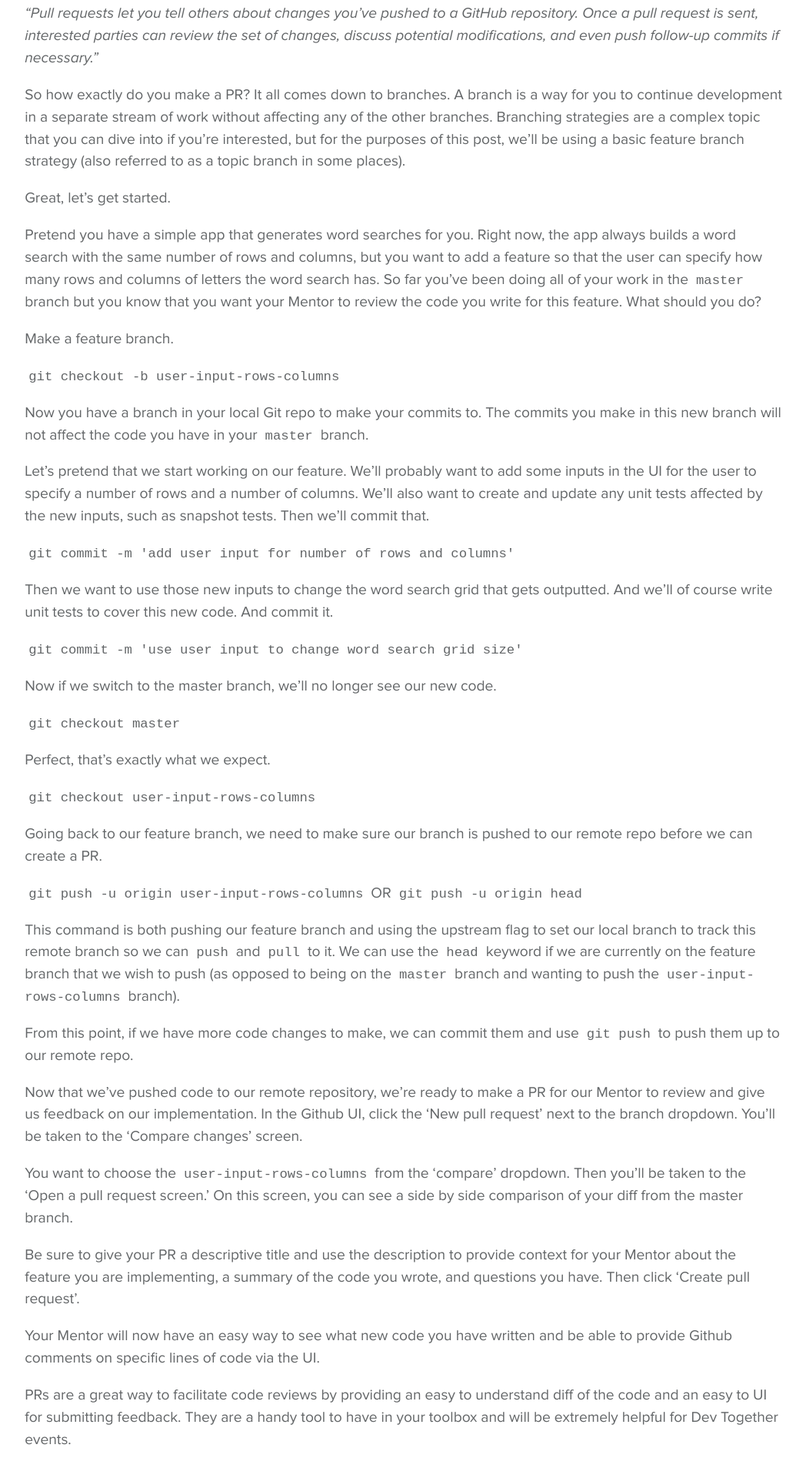
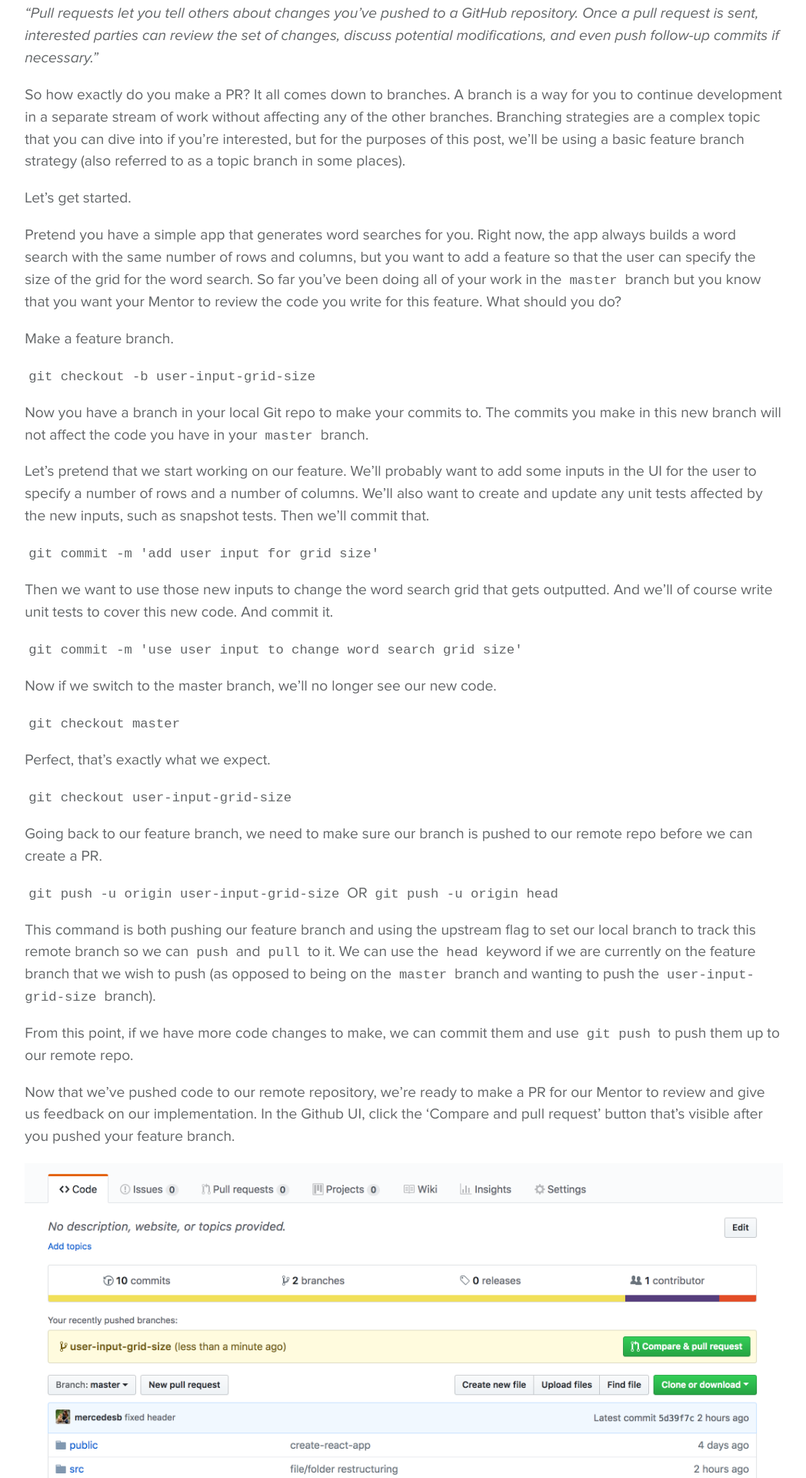
Before and after one commit to mercedesb/dev-together, a Jekyll site: the page built from docs/_posts/2018-06-05-make-a-pull-request.md, in a window 1280 px wide. Shown: the part 555-2475 px from the top of the page at 77% size, without its empty margins (115-1163 px from the left). Built offline with Jekyll 4.4.1, drawn with Linux system fonts in a browser that asks for light colours; some of the changed text lies outside the part shown.

Commit message:
updated pull request post with images

```diff
--- a/docs/_posts/2018-06-05-make-a-pull-request.md
+++ b/docs/_posts/2018-06-05-make-a-pull-request.md
@@ -13,19 +13,19 @@
 
 So how exactly do you make a PR? It all comes down to branches. A branch is a way for you to continue development in a separate stream of work without affecting any of the other branches. Branching strategies are a complex topic that you can dive into if you're interested, but for the purposes of this post, we'll be using a basic feature branch strategy (also referred to as a topic branch in some places).
 
-Great, let's get started.
+Let's get started.
 
-Pretend you have a simple app that generates word searches for you. Right now, the app always builds a word search with the same number of rows and columns, but you want to add a feature so that the user can specify how many rows and columns of letters the word search has. So far you've been doing all of your work in the `master` branch but you know that you want your Mentor to review the code you write for this feature. What should you do?
+Pretend you have a simple app that generates word searches for you. Right now, the app always builds a word search with the same number of rows and columns, but you want to add a feature so that the user can specify the size of the grid for the word search. So far you've been doing all of your work in the `master` branch but you know that you want your Mentor to review the code you write for this feature. What should you do?
 
 Make a feature branch.
 
-`git checkout -b user-input-rows-columns`
+`git checkout -b user-input-grid-size`
 
 Now you have a branch in your local Git repo to make your commits to. The commits you make in this new branch will not affect the code you have in your `master` branch.
 
 Let's pretend that we start working on our feature. We'll probably want to add some inputs in the UI for the user to specify a number of rows and a number of columns. We'll also want to create and update any unit tests affected by the new inputs, such as snapshot tests. Then we'll commit that.
 
-`git commit -m 'add user input for number of rows and columns'`
+`git commit -m 'add user input for grid size'`
 
 Then we want to use those new inputs to change the word search grid that gets outputted. And we'll of course write unit tests to cover this new code. And commit it.
 
@@ -37,22 +37,30 @@
 
 Perfect, that's exactly what we expect.
 
-`git checkout user-input-rows-columns`
+`git checkout user-input-grid-size`
 
 Going back to our feature branch, we need to make sure our branch is pushed to our remote repo before we can create a PR.
 
-`git push -u origin user-input-rows-columns` OR `git push -u origin head`
+`git push -u origin user-input-grid-size` OR `git push -u origin head`
 
-This command is both pushing our feature branch and using the upstream flag to set our local branch to track this remote branch so we can `push` and `pull` to it. We can use the `head` keyword if we are currently on the feature branch that we wish to push (as opposed to being on the `master` branch and wanting to push the `user-input-rows-columns` branch).
+This command is both pushing our feature branch and using the upstream flag to set our local branch to track this remote branch so we can `push` and `pull` to it. We can use the `head` keyword if we are currently on the feature branch that we wish to push (as opposed to being on the `master` branch and wanting to push the `user-input-grid-size` branch).
 
 From this point, if we have more code changes to make, we can commit them and use `git push` to push them up to our remote repo.
 
-Now that we've pushed code to our remote repository, we're ready to make a PR for our Mentor to review and give us feedback on our implementation. In the Github UI, click the 'New pull request' next to the branch dropdown. You'll be taken to the 'Compare changes' screen.
+Now that we've pushed code to our remote repository, we're ready to make a PR for our Mentor to review and give us feedback on our implementation. In the Github UI, click the 'Compare and pull request' button that's visible after you pushed your feature branch.
 
-You want to choose the `user-input-rows-columns` from the 'compare' dropdown. Then you'll be taken to the 'Open a pull request screen.' On this screen, you can see a side by side comparison of your diff from the master branch.
+![Compare and pull request](../assets/images/CompareAndPullRequest.png)
+
+You'll be taken to the 'Open a pull request screen.'
+
+![Open a pull request](../assets/images/OpenPullRequest.png)
+
+On this screen, you can see a side by side comparison of your diff from the master branch.
+
+![Pull request diff](../assets/images/PullRequestDiff.png)
 
 Be sure to give your PR a descriptive title and use the description to provide context for your Mentor about the feature you are implementing, a summary of the code you wrote, and questions you have. Then click 'Create pull request'.
 
 Your Mentor will now have an easy way to see what new code you have written and be able to provide Github comments on specific lines of code via the UI.
 
-PRs are a great way to facilitate code reviews by providing an easy to understand diff of the code and an easy to UI for submitting feedback. They are a handy tool to have in your toolbox and will be extremely helpful for Dev Together events.
+PRs are a great way to facilitate code reviews by providing an easy to understand diff of the code and an easy UI for submitting feedback. They are a handy tool to have in your toolbox and will be extremely helpful for Dev Together events.
```
Also changed, not shown: docs/assets/images/CompareAndPullRequest.png (added), docs/assets/images/OpenPullRequest.png (added), docs/assets/images/PullRequestDiff.png (added), 1 other file.
